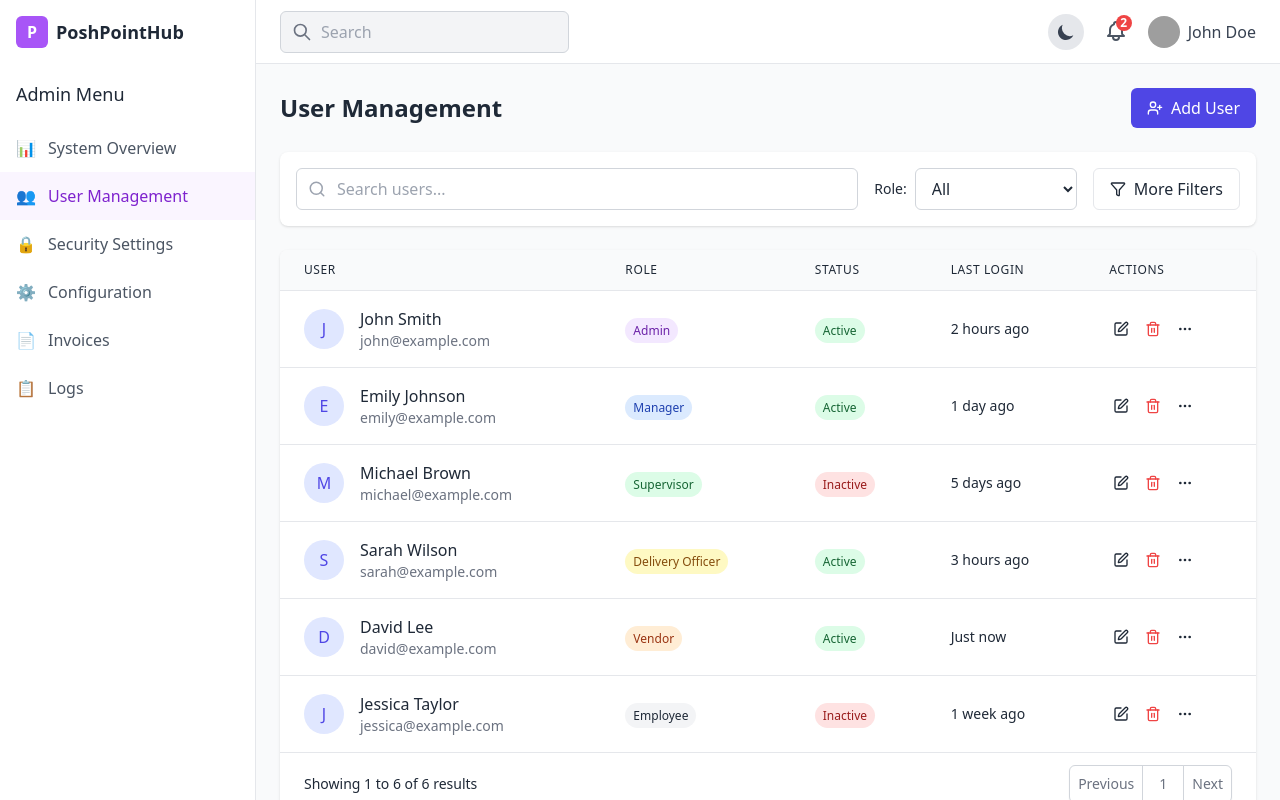
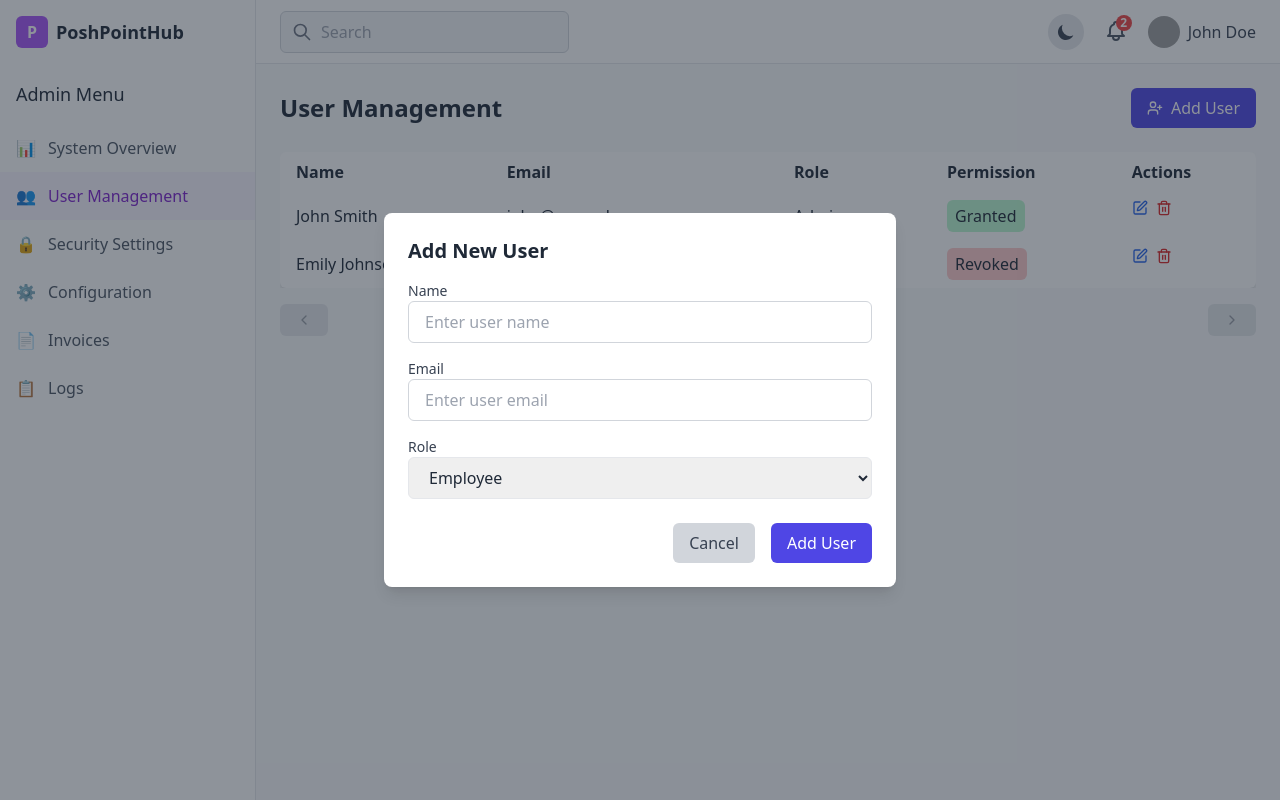
Before and after one commit to pooja12-dev/electronics-management, a React (Create React App) app: page /dashboard/admin/users in a window 1280 px wide. Both pictures are taken after a click on the button "Add User". Built offline with nearby package versions, Linux system fonts and the light colour scheme; grey boxes are pictures that could not be loaded.

Commit message:
added  user management functionality

```diff
--- a/src/pages/AdminPages/UserManagement.jsx
+++ b/src/pages/AdminPages/UserManagement.jsx
@@ -1,24 +1,34 @@
 import { useState, useEffect } from "react";
 import {
-  Bell,
-  Search,
-  Filter,
-  User,
   UserPlus,
+  Trash2,
   Edit,
-  Trash2,
-  MoreHorizontal,
+  Save,
+  XCircle,
+  ChevronLeft,
+  ChevronRight,
+  Lock,
+  Unlock,
 } from "lucide-react";
 
 const UserManagement = () => {
-  const [isDarkMode, setIsDarkMode] = useState(false);
   const [users, setUsers] = useState([]);
   const [loading, setLoading] = useState(true);
   const [search, setSearch] = useState("");
   const [selectedRole, setSelectedRole] = useState("All");
+  const [currentPage, setCurrentPage] = useState(1);
+  const [isModalOpen, setIsModalOpen] = useState(false);
+  const [newUser, setNewUser] = useState({
+    name: "",
+    email: "",
+    role: "Employee",
+  });
+  const [errors, setErrors] = useState({});
+  const [editingUserId, setEditingUserId] = useState(null);
+  const [editingUserData, setEditingUserData] = useState({});
+  const itemsPerPage = 5;
 
   useEffect(() => {
-    // Simulating data fetch
     setTimeout(() => {
       setUsers([
         {
@@ -27,7 +37,7 @@ const UserManagement = () => {
           email: "john@example.com",
           role: "Admin",
           status: "Active",
-          lastLogin: "2 hours ago",
+          permission: "Granted",
         },
         {
           id: 2,
@@ -35,298 +45,331 @@ const UserManagement = () => {
           email: "emily@example.com",
           role: "Manager",
           status: "Active",
-          lastLogin: "1 day ago",
-        },
-        {
-          id: 3,
-          name: "Michael Brown",
-          email: "michael@example.com",
-          role: "Supervisor",
-          status: "Inactive",
-          lastLogin: "5 days ago",
-        },
-        {
-          id: 4,
-          name: "Sarah Wilson",
-          email: "sarah@example.com",
-          role: "Delivery Officer",
-          status: "Active",
-          lastLogin: "3 hours ago",
-        },
-        {
-          id: 5,
-          name: "David Lee",
-          email: "david@example.com",
-          role: "Vendor",
-          status: "Active",
-          lastLogin: "Just now",
-        },
-        {
-          id: 6,
-          name: "Jessica Taylor",
-          email: "jessica@example.com",
-          role: "Employee",
-          status: "Inactive",
-          lastLogin: "1 week ago",
+          permission: "Revoked",
         },
       ]);
       setLoading(false);
     }, 1000);
   }, []);
 
-  const filteredUsers = users.filter((user) => {
-    return (
+  const validateInputs = (field, value) => {
+    let error = "";
+    if (!value.trim()) {
+      error = `${field} is required`;
+    } else if (
+      field === "Email" &&
+      !/^[\w-\.]+@([\w-]+\.)+[\w-]{2,4}$/.test(value)
+    ) {
+      error = "Invalid email format";
+    }
+    return error;
+  };
+
+  const handleAddUser = () => {
+    const nameError = validateInputs("Name", newUser.name);
+    const emailError = validateInputs("Email", newUser.email);
+
+    if (nameError || emailError) {
+      setErrors({ name: nameError, email: emailError });
+      return;
+    }
+
+    setUsers([
+      ...users,
+      {
+        ...newUser,
+        id: users.length + 1,
+        status: "Active",
+        permission: "Revoked",
+      },
+    ]);
+    setIsModalOpen(false);
+    setNewUser({ name: "", email: "", role: "Employee" });
+    setErrors({});
+  };
+
+  const handleEditUser = (id) => {
+    setEditingUserId(id);
+    const user = users.find((u) => u.id === id);
+    setEditingUserData({ ...user });
+  };
+
+  const saveEditedUser = () => {
+    setUsers(
+      users.map((u) =>
+        u.id === editingUserId ? { ...u, ...editingUserData } : u
+      )
+    );
+    setEditingUserId(null);
+    setEditingUserData({});
+  };
+
+  const togglePermission = (id) => {
+    setUsers(
+      users.map((u) =>
+        u.id === id
+          ? {
+              ...u,
+              permission: u.permission === "Granted" ? "Revoked" : "Granted",
+            }
+          : u
+      )
+    );
+  };
+
+  const deleteUser = (id) => {
+    setUsers(users.filter((u) => u.id !== id));
+  };
+
+  const handleModalClose = () => {
+    setIsModalOpen(false);
+    setNewUser({ name: "", email: "", role: "Employee" });
+    setErrors({});
+  };
+
+  const filteredUsers = users.filter(
+    (user) =>
       (search === "" ||
         user.name.toLowerCase().includes(search.toLowerCase()) ||
         user.email.toLowerCase().includes(search.toLowerCase())) &&
       (selectedRole === "All" || user.role === selectedRole)
   );
-  });
 
-  const roles = [
-    "All",
-    "Admin",
-    "Manager",
-    "Supervisor",
-    "Delivery Officer",
-    "Vendor",
-    "Employee",
-  ];
+  const totalItems = filteredUsers.length;
+  const totalPages = Math.ceil(totalItems / itemsPerPage) || 0;
+  const paginatedUsers = filteredUsers.slice(
+    (currentPage - 1) * itemsPerPage,
+    currentPage * itemsPerPage
+  );
 
   return (
-    <div
-      className={`w-full ${
-        isDarkMode ? "bg-gray-800 text-white" : "bg-gray-50 text-gray-800"
-      }`}
-    >
-      {/* Content Header */}
+    <div className="w-full bg-gray-50 text-gray-800">
       <div className="flex justify-between items-center mb-6">
         <h1 className="text-2xl font-bold">User Management</h1>
-
-        <div className="flex items-center gap-3">
-          <button className="px-4 py-2 bg-indigo-600 text-white rounded-md flex items-center gap-2 hover:bg-indigo-700">
+        <button
+          onClick={() => setIsModalOpen(true)}
+          className="px-4 py-2 bg-indigo-600 text-white rounded-md flex items-center gap-2 hover:bg-indigo-700"
+        >
           <UserPlus size={16} />
           <span>Add User</span>
         </button>
       </div>
-      </div>
 
-      {/* Search and Filter Bar */}
-      <div
-        className={`flex flex-col md:flex-row gap-4 items-center mb-6 p-4 rounded-lg ${
-          isDarkMode ? "bg-gray-700" : "bg-white"
-        } shadow`}
-      >
-        <div className="relative flex-grow">
-          <div className="absolute inset-y-0 left-0 pl-3 flex items-center pointer-events-none">
-            <Search size={18} className="text-gray-400" />
-          </div>
+      {isModalOpen && (
+        <div className="fixed inset-0 bg-gray-800 bg-opacity-50 flex items-center justify-center z-50">
+          <div className="bg-white rounded-lg shadow-lg p-6 w-full max-w-lg">
+            <h2 className="text-xl font-semibold mb-4">Add New User</h2>
+            <div className="space-y-4">
+              <div>
+                <label className="block text-sm font-medium text-gray-700">
+                  Name
+                </label>
                 <input
                   type="text"
-            className={`pl-10 pr-4 py-2 w-full rounded-md border ${
-              isDarkMode
-                ? "bg-gray-600 border-gray-500"
-                : "bg-white border-gray-300"
+                  className={`w-full px-4 py-2 border rounded-md ${
+                    errors.name ? "border-red-500" : "border-gray-300"
                   }`}
-            placeholder="Search users..."
-            value={search}
-            onChange={(e) => setSearch(e.target.value)}
+                  placeholder="Enter user name"
+                  value={newUser.name}
+                  onChange={(e) =>
+                    setNewUser({ ...newUser, name: e.target.value })
+                  }
                 />
+                {errors.name && (
+                  <p className="text-sm text-red-500 mt-1">{errors.name}</p>
+                )}
               </div>
-
-        <div className="flex items-center gap-2">
-          <span className="text-sm">Role:</span>
+              <div>
+                <label className="block text-sm font-medium text-gray-700">
+                  Email
+                </label>
+                <input
+                  type="email"
+                  className={`w-full px-4 py-2 border rounded-md ${
+                    errors.email ? "border-red-500" : "border-gray-300"
+                  }`}
+                  placeholder="Enter user email"
+                  value={newUser.email}
+                  onChange={(e) =>
+                    setNewUser({ ...newUser, email: e.target.value })
+                  }
+                />
+                {errors.email && (
+                  <p className="text-sm text-red-500 mt-1">{errors.email}</p>
+                )}
+              </div>
+              <div>
+                <label className="block text-sm font-medium text-gray-700">
+                  Role
+                </label>
                 <select
-            value={selectedRole}
-            onChange={(e) => setSelectedRole(e.target.value)}
-            className={`rounded-md border px-3 py-2 ${
-              isDarkMode
-                ? "bg-gray-600 border-gray-500"
-                : "bg-white border-gray-300"
-            }`}
+                  value={newUser.role}
+                  onChange={(e) =>
+                    setNewUser({ ...newUser, role: e.target.value })
+                  }
+                  className="w-full px-4 py-2 border rounded-md"
                 >
-            {roles.map((role) => (
+                  {["Admin", "Manager", "Supervisor", "Employee"].map(
+                    (role) => (
                       <option key={role} value={role}>
                         {role}
                       </option>
-            ))}
+                    )
+                  )}
                 </select>
               </div>
-
-        <button className="flex items-center gap-2 px-4 py-2 rounded-md border">
-          <Filter size={16} />
-          <span>More Filters</span>
+            </div>
+            <div className="mt-6 flex justify-end space-x-4">
+              <button
+                onClick={handleModalClose}
+                className="px-4 py-2 bg-gray-300 text-gray-700 rounded-md hover:bg-gray-400"
+              >
+                Cancel
               </button>
-      </div>
-
-      {/* Users Table */}
-      <div
-        className={`rounded-lg shadow overflow-hidden ${
-          isDarkMode ? "bg-gray-700" : "bg-white"
-        }`}
+              <button
+                onClick={handleAddUser}
+                className="px-4 py-2 bg-indigo-600 text-white rounded-md hover:bg-indigo-700"
               >
-        <div className="overflow-x-auto">
-          <table className="min-w-full divide-y divide-gray-200">
-            <thead className={`${isDarkMode ? "bg-gray-800" : "bg-gray-50"}`}>
-              <tr>
-                <th
-                  scope="col"
-                  className="px-6 py-3 text-left text-xs font-medium uppercase tracking-wider"
-                >
-                  User
-                </th>
-                <th
-                  scope="col"
-                  className="px-6 py-3 text-left text-xs font-medium uppercase tracking-wider"
-                >
-                  Role
-                </th>
-                <th
-                  scope="col"
-                  className="px-6 py-3 text-left text-xs font-medium uppercase tracking-wider"
-                >
-                  Status
-                </th>
-                <th
-                  scope="col"
-                  className="px-6 py-3 text-left text-xs font-medium uppercase tracking-wider"
-                >
-                  Last Login
-                </th>
-                <th
-                  scope="col"
-                  className="px-6 py-3 text-left text-xs font-medium uppercase tracking-wider"
-                >
-                  Actions
-                </th>
-              </tr>
-            </thead>
-            <tbody
-              className={`divide-y ${
-                isDarkMode ? "divide-gray-600" : "divide-gray-200"
-              }`}
-            >
-              {loading ? (
-                <tr>
-                  <td colSpan="5" className="px-6 py-4 text-center">
-                    Loading users...
-                  </td>
-                </tr>
-              ) : filteredUsers.length === 0 ? (
-                <tr>
-                  <td colSpan="5" className="px-6 py-4 text-center">
-                    No users found
-                  </td>
-                </tr>
-              ) : (
-                filteredUsers.map((user) => (
-                  <tr
-                    key={user.id}
-                    className={`hover:${
-                      isDarkMode ? "bg-gray-600" : "bg-gray-50"
-                    }`}
-                  >
-                    <td className="px-6 py-4 whitespace-nowrap">
-                      <div className="flex items-center">
-                        <div className="h-10 w-10 rounded-full bg-indigo-100 flex items-center justify-center">
-                          <span className="text-indigo-600 font-medium">
-                            {user.name.charAt(0)}
-                          </span>
-                        </div>
-                        <div className="ml-4">
-                          <div className="font-medium">{user.name}</div>
-                          <div className="text-sm text-gray-500">
-                            {user.email}
+                Add User
+              </button>
             </div>
           </div>
         </div>
+      )}
+
+      <div className="overflow-x-auto">
+        <table className="w-full text-left bg-white shadow-md rounded-md">
+          <thead>
+            <tr>
+              <th className="px-4 py-2">Name</th>
+              <th className="px-4 py-2">Email</th>
+              <th className="px-4 py-2">Role</th>
+              <th className="px-4 py-2">Permission</th>
+              <th className="px-4 py-2">Actions</th>
+            </tr>
+          </thead>
+          <tbody>
+            {paginatedUsers.map((user) => (
+              <tr key={user.id} className="hover:bg-gray-100">
+                <td className="px-4 py-2">
+                  {editingUserId === user.id ? (
+                    <input
+                      type="text"
+                      value={editingUserData.name}
+                      onChange={(e) =>
+                        setEditingUserData({
+                          ...editingUserData,
+                          name: e.target.value,
+                        })
+                      }
+                      className="px-2 py-1 border rounded-md"
+                    />
+                  ) : (
+                    user.name
+                  )}
                 </td>
-                    <td className="px-6 py-4 whitespace-nowrap">
-                      <span
-                        className={`px-2 py-1 text-xs rounded-full ${
-                          user.role === "Admin"
-                            ? "bg-purple-100 text-purple-800"
-                            : user.role === "Manager"
-                            ? "bg-blue-100 text-blue-800"
-                            : user.role === "Supervisor"
-                            ? "bg-green-100 text-green-800"
-                            : user.role === "Delivery Officer"
-                            ? "bg-yellow-100 text-yellow-800"
-                            : user.role === "Vendor"
-                            ? "bg-orange-100 text-orange-800"
-                            : "bg-gray-100 text-gray-800"
+                <td className="px-4 py-2">
+                  {editingUserId === user.id ? (
+                    <input
+                      type="email"
+                      value={editingUserData.email}
+                      onChange={(e) =>
+                        setEditingUserData({
+                          ...editingUserData,
+                          email: e.target.value,
+                        })
+                      }
+                      className="px-2 py-1 border rounded-md"
+                    />
+                  ) : (
+                    user.email
+                  )}
+                </td>
+                <td className="px-4 py-2">
+                  {editingUserId === user.id ? (
+                    <select
+                      value={editingUserData.role}
+                      onChange={(e) =>
+                        setEditingUserData({
+                          ...editingUserData,
+                          role: e.target.value,
+                        })
+                      }
+                      className="px-2 py-1 border rounded-md"
+                    >
+                      {["Admin", "Manager", "Supervisor", "Employee"].map(
+                        (role) => (
+                          <option key={role} value={role}>
+                            {role}
+                          </option>
+                        )
+                      )}
+                    </select>
+                  ) : (
+                    user.role
+                  )}
+                </td>
+                <td className="px-4 py-2">
+                  <button
+                    onClick={() => togglePermission(user.id)}
+                    className={`px-2 py-1 rounded-md ${
+                      user.permission === "Granted"
+                        ? "bg-green-200"
+                        : "bg-red-200"
                     }`}
                   >
-                        {user.role}
-                      </span>
+                    {user.permission}
+                  </button>
                 </td>
-                    <td className="px-6 py-4 whitespace-nowrap">
-                      <span
-                        className={`px-2 py-1 text-xs rounded-full ${
-                          user.status === "Active"
-                            ? "bg-green-100 text-green-800"
-                            : "bg-red-100 text-red-800"
-                        }`}
+                <td className="px-4 py-2 flex space-x-2">
+                  {editingUserId === user.id ? (
+                    <button
+                      onClick={saveEditedUser}
+                      className="text-green-600 hover:text-green-800"
                     >
-                        {user.status}
-                      </span>
-                    </td>
-                    <td className="px-6 py-4 whitespace-nowrap text-sm">
-                      {user.lastLogin}
-                    </td>
-                    <td className="px-6 py-4 whitespace-nowrap text-right text-sm">
-                      <div className="flex items-center gap-2">
-                        <button className="p-1 rounded-full hover:bg-gray-200">
+                      <Save size={16} />
+                    </button>
+                  ) : (
+                    <button
+                      onClick={() => handleEditUser(user.id)}
+                      className="text-blue-600 hover:text-blue-800"
+                    >
                       <Edit size={16} />
                     </button>
-                        <button className="p-1 rounded-full hover:bg-gray-200">
-                          <Trash2 size={16} className="text-red-500" />
+                  )}
+                  <button
+                    onClick={() => deleteUser(user.id)}
+                    className="text-red-600 hover:text-red-800"
+                  >
+                    <Trash2 size={16} />
                   </button>
-                        <button className="p-1 rounded-full hover:bg-gray-200">
-                          <MoreHorizontal size={16} />
-                        </button>
-                      </div>
                 </td>
               </tr>
-                ))
-              )}
+            ))}
           </tbody>
         </table>
       </div>
 
-        {/* Pagination */}
-        <div className="px-6 py-3 flex items-center justify-between border-t">
-          <div className="flex-1 flex justify-between sm:hidden">
-            <button className="px-4 py-2 border rounded-md">Previous</button>
-            <button className="ml-3 px-4 py-2 border rounded-md">Next</button>
-          </div>
-          <div className="hidden sm:flex-1 sm:flex sm:items-center sm:justify-between">
-            <div>
-              <p className="text-sm">
-                Showing <span className="font-medium">1</span> to{" "}
-                <span className="font-medium">{filteredUsers.length}</span> of{" "}
-                <span className="font-medium">{filteredUsers.length}</span>{" "}
-                results
-              </p>
-            </div>
-            <div>
-              <nav
-                className="relative z-0 inline-flex rounded-md shadow-sm -space-x-px"
-                aria-label="Pagination"
+      <div className="flex justify-between items-center mt-4">
+        <button
+          onClick={() => setCurrentPage((prev) => Math.max(prev - 1, 1))}
+          disabled={currentPage === 1}
+          className="px-4 py-2 bg-gray-300 text-gray-700 rounded-md hover:bg-gray-400 disabled:opacity-50"
         >
-                <button className="px-2 py-2 rounded-l-md border border-gray-300 bg-white text-sm font-medium text-gray-500 hover:bg-gray-50">
-                  Previous
+          <ChevronLeft size={16} />
         </button>
-                <button className="px-4 py-2 border border-gray-300 bg-white text-sm font-medium text-gray-500 hover:bg-gray-50">
-                  1
+        <span>
+          Page {totalItems > 0 ? currentPage : 0} of {totalPages}
+        </span>
+        <button
+          onClick={() =>
+            setCurrentPage((prev) => Math.min(prev + 1, totalPages))
+          }
+          disabled={currentPage === totalPages}
+          className="px-4 py-2 bg-gray-300 text-gray-700 rounded-md hover:bg-gray-400 disabled:opacity-50"
+        >
+          <ChevronRight size={16} />
         </button>
-                <button className="px-2 py-2 rounded-r-md border border-gray-300 bg-white text-sm font-medium text-gray-500 hover:bg-gray-50">
-                  Next
-                </button>
-              </nav>
-            </div>
-          </div>
-        </div>
       </div>
     </div>
   );
```
Lines whose indentation alone changed are shown as unchanged.
